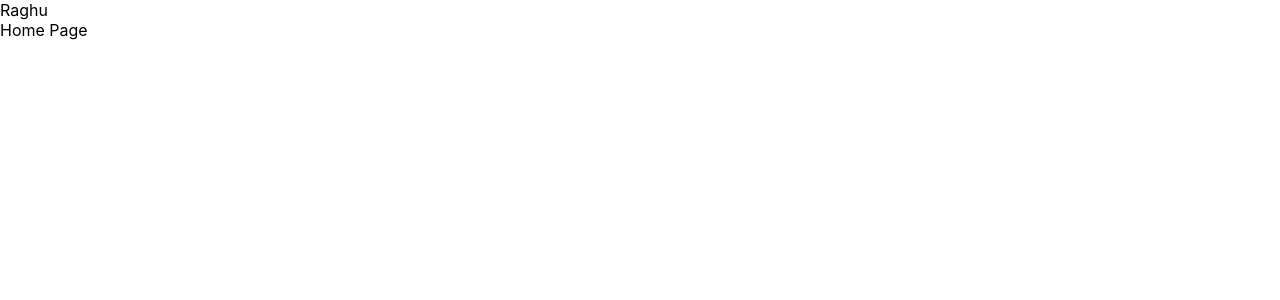
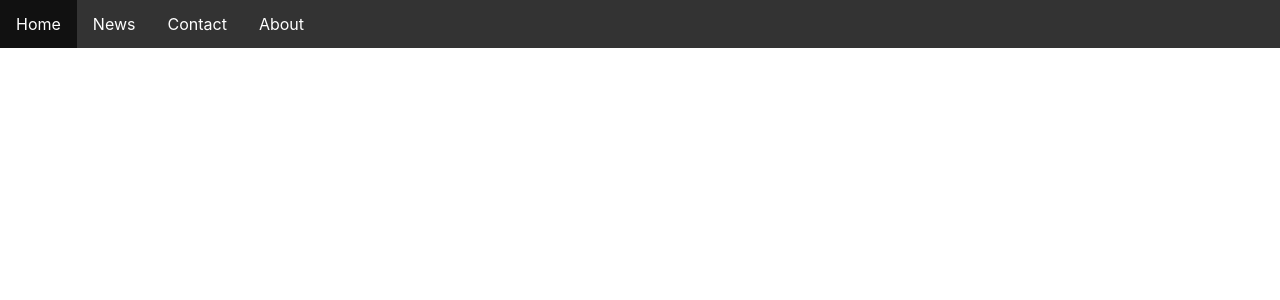
Before and after one commit to thisismeraghu/Frontend_Training, a React (Create React App) app in the folder project/student-app/: page / in a window 1280 px wide. Shown: the top 300 px of the page. Built offline with nearby package versions, Linux system fonts and the light colour scheme.

Commit message:
fix: created navigation bar

```diff
--- a/project/student-app/src/App.css
+++ b/project/student-app/src/App.css
@@ -1,38 +1,23 @@
-.App {
-  text-align: center;
+ul {
+  list-style-type: none;
+  margin: 0;
+  padding: 0;
+  overflow: hidden;
+  background-color: #333;
 }
 
-.App-logo {
-  height: 40vmin;
-  pointer-events: none;
+li {
+  float: left;
 }
 
-@media (prefers-reduced-motion: no-preference) {
-  .App-logo {
-    animation: App-logo-spin infinite 20s linear;
-  }
+li a {
+  display: block;
+  color: white;
+  text-align: center;
+  padding: 14px 16px;
+  text-decoration: none;
 }
 
-.App-header {
-  background-color: #282c34;
-  min-height: 100vh;
-  display: flex;
-  flex-direction: column;
-  align-items: center;
-  justify-content: center;
-  font-size: calc(10px + 2vmin);
-  color: white;
+li a:hover {
+  background-color: #111;
 }
-
-.App-link {
-  color: #61dafb;
-}
-
-@keyframes App-logo-spin {
-  from {
-    transform: rotate(0deg);
-  }
-  to {
-    transform: rotate(360deg);
-  }
-}
--- a/project/student-app/src/App.js
+++ b/project/student-app/src/App.js
@@ -5,8 +5,12 @@
 function App() {
   return (
     <div>
-      Raghu
-      <Home/>
+      <ul>
+        <li><a class="active" href="#home">Home</a></li>
+        <li><a href="#news">News</a></li>
+        <li><a href="#contact">Contact</a></li>
+        <li><a href="#about">About</a></li>
+      </ul>
     </div>
   );
 }
```
Also changed, not shown: 1 other file (tests, documents, lock files or other folders).
